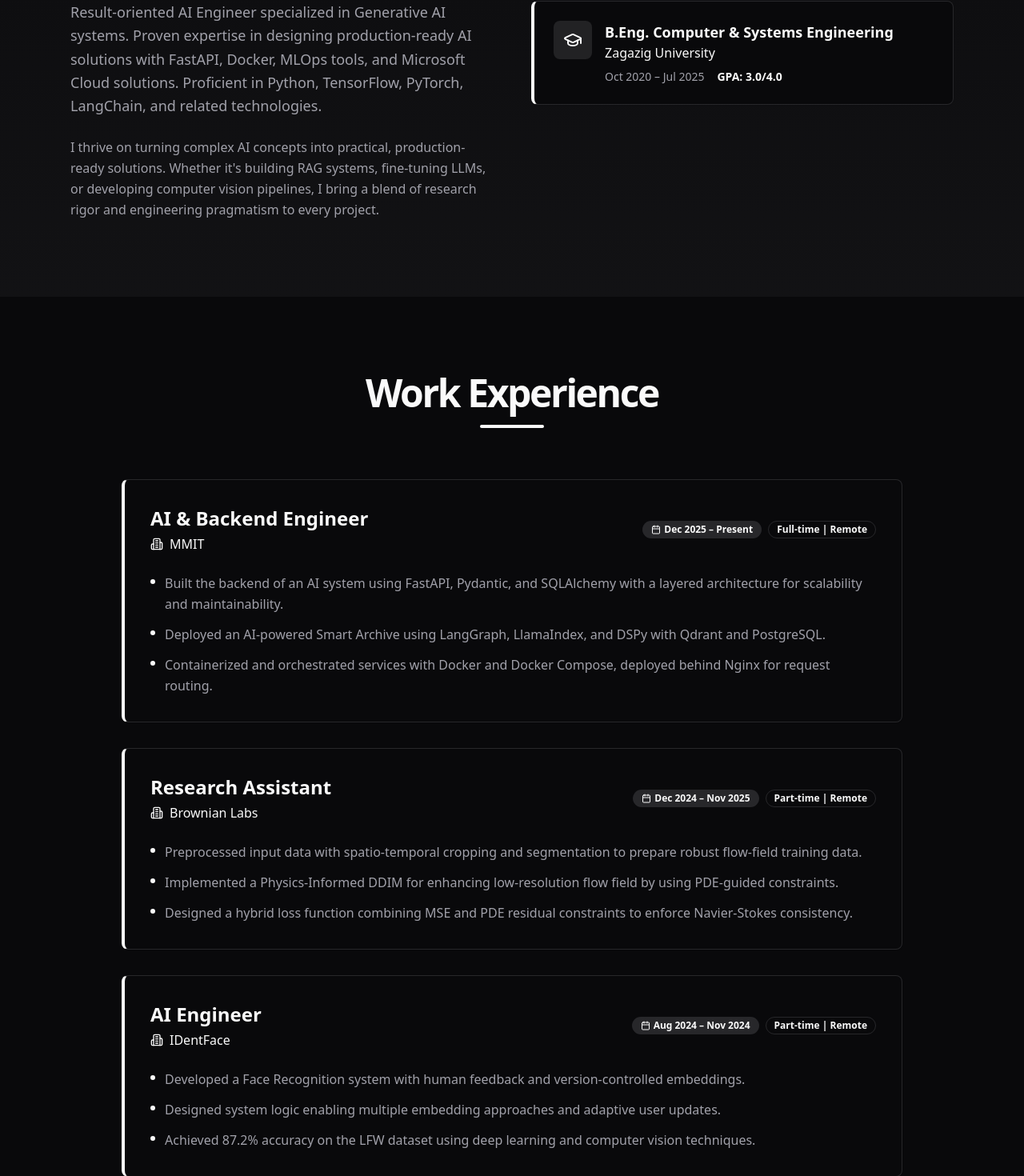
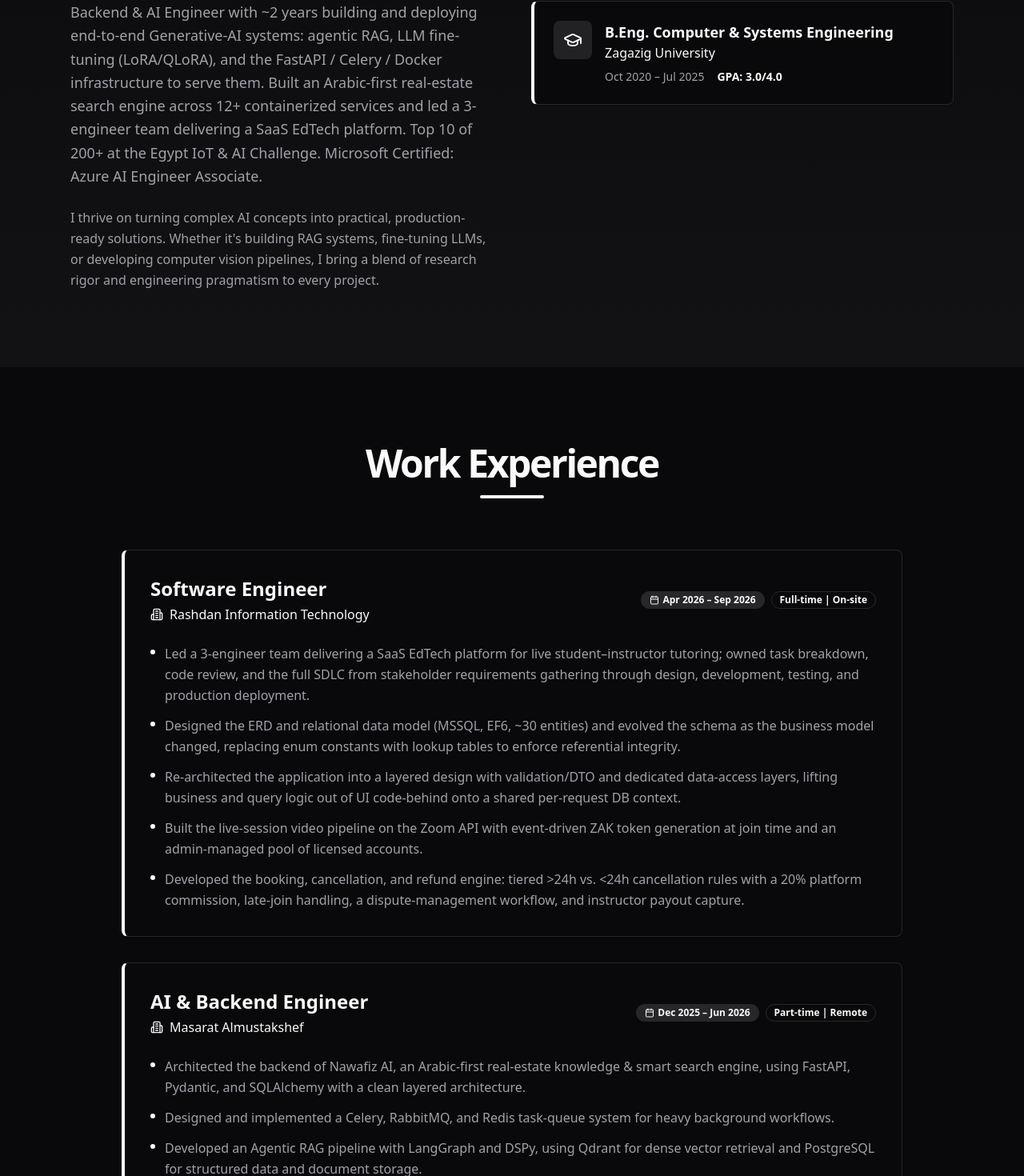
Before and after one commit to MoNafea01/portfolio, a React (Vite) app: page / in a window 1280 px wide. Shown: the part 1293-2763 px from the top of the page at 80% size. Built offline with nearby package versions, Linux system fonts and the light colour scheme.

Commit message:
refactor: update portfolio details to reflect Backend & AI Engineer role and enhance project descriptions

```diff
--- a/index.html
+++ b/index.html
@@ -6,9 +6,9 @@
   <link rel="icon" type="image/svg+xml" href="/vite.svg" />
   <meta name="viewport" content="width=device-width, initial-scale=1.0" />
   <link rel="shortcut icon" href="favicon.ico" type="image/x-icon">
-  <title>Mohamed K. Nafea | AI Engineer Portfolio</title>
+  <title>Mohamed K. Nafea | Backend & AI Engineer Portfolio</title>
   <meta name="description"
-    content="Portfolio of Mohamed K. Nafea, an AI Engineer specializing in Generative AI and Computer Vision." />
+    content="Portfolio of Mohamed K. Nafea, a Backend & AI Engineer building end-to-end Generative-AI systems: agentic RAG, LLM fine-tuning, and FastAPI / Celery / Docker infrastructure." />
 </head>
 
 <body>
--- a/src/components/sections/About.tsx
+++ b/src/components/sections/About.tsx
@@ -4,7 +4,7 @@ import { Card, CardContent } from "@/components/ui/card";
 
 export const About = () => {
     const stats = [
-        { icon: Briefcase, label: "Experience", value: "1+ Year" },
+        { icon: Briefcase, label: "Experience", value: "2+ Years" },
         { icon: Code2, label: "Projects", value: "10+" },
         { icon: GraduationCap, label: "Education", value: "B.Eng." },
         { icon: MapPin, label: "Location", value: "Egypt" },
--- a/src/constants/index.ts
+++ b/src/constants/index.ts
@@ -1,13 +1,13 @@
 export const PROFILE = {
     name: "Mohamed K. Nafea",
-    title: "AI Engineer",
+    title: "Backend & AI Engineer",
     email: "monafe301@gmail.com",
     phone: "+20 1129330746",
-    location: "Zagazig, Egypt",
+    location: "Cairo, Egypt",
     github: "https://github.com/MoNafea01",
     linkedin: "https://linkedin.com/in/monafea01",
     kaggle: "https://kaggle.com/mohamednafea01",
-    summary: "Result-oriented AI Engineer specialized in Generative AI systems. Proven expertise in designing production-ready AI solutions with FastAPI, Docker, MLOps tools, and Microsoft Cloud solutions. Proficient in Python, TensorFlow, PyTorch, LangChain, and related technologies.",
+    summary: "Backend & AI Engineer with ~2 years building and deploying end-to-end Generative-AI systems: agentic RAG, LLM fine-tuning (LoRA/QLoRA), and the FastAPI / Celery / Docker infrastructure to serve them. Built an Arabic-first real-estate search engine across 12+ containerized services and led a 3-engineer team delivering a SaaS EdTech platform. Top 10 of 200+ at the Egypt IoT & AI Challenge. Microsoft Certified: Azure AI Engineer Associate.",
     resumeLink: "/portfolio/Mohamed_Nafea.pdf"
 };
 
@@ -22,73 +22,102 @@ export const EDUCATION = [
 
 export const EXPERIENCE = [
     {
+        role: "Software Engineer",
+        company: "Rashdan Information Technology",
+        period: "Apr 2026 – Sep 2026",
+        type: "Full-time | On-site",
+        description: [
+            "Led a 3-engineer team delivering a SaaS EdTech platform for live student–instructor tutoring; owned task breakdown, code review, and the full SDLC from stakeholder requirements gathering through design, development, testing, and production deployment.",
+            "Designed the ERD and relational data model (MSSQL, EF6, ~30 entities) and evolved the schema as the business model changed, replacing enum constants with lookup tables to enforce referential integrity.",
+            "Re-architected the application into a layered design with validation/DTO and dedicated data-access layers, lifting business and query logic out of UI code-behind onto a shared per-request DB context.",
+            "Built the live-session video pipeline on the Zoom API with event-driven ZAK token generation at join time and an admin-managed pool of licensed accounts.",
+            "Developed the booking, cancellation, and refund engine: tiered >24h vs. <24h cancellation rules with a 20% platform commission, late-join handling, a dispute-management workflow, and instructor payout capture."
+        ]
+    },
+    {
         role: "AI & Backend Engineer",
-        company: "MMIT",
-        period: "Dec 2025 – Present",
-        type: "Full-time | Remote",
+        company: "Masarat Almustakshef",
+        period: "Dec 2025 – Jun 2026",
+        type: "Part-time | Remote",
         description: [
-            "Built the backend of an AI system using FastAPI, Pydantic, and SQLAlchemy with a layered architecture for scalability and maintainability.",
-            "Deployed an AI-powered Smart Archive using LangGraph, LlamaIndex, and DSPy with Qdrant and PostgreSQL.",
-            "Containerized and orchestrated services with Docker and Docker Compose, deployed behind Nginx for request routing."
+            "Architected the backend of Nawafiz AI, an Arabic-first real-estate knowledge & smart search engine, using FastAPI, Pydantic, and SQLAlchemy with a clean layered architecture.",
+            "Designed and implemented a Celery, RabbitMQ, and Redis task-queue system for heavy background workflows.",
+            "Developed an Agentic RAG pipeline with LangGraph and DSPy, using Qdrant for dense vector retrieval and PostgreSQL for structured data and document storage.",
+            "Built an Arabic-first entity resolution system using LLM-generated aliases stored in PostgreSQL, with Redis for fuzzy matching of compound names and cities.",
+            "Designed the observability stack (Langfuse for LLM tracing, Prometheus and Grafana for system metrics) and containerized 12+ services with Docker Compose behind an Nginx reverse proxy."
         ]
     },
     {
         role: "Research Assistant",
         company: "Brownian Labs",
         period: "Dec 2024 – Nov 2025",
-        type: "Part-time | Remote",
+        type: "Research Group | Remote",
         description: [
-            "Preprocessed input data with spatio-temporal cropping and segmentation to prepare robust flow-field training data.",
-            "Implemented a Physics-Informed DDIM for enhancing low-resolution flow field by using PDE-guided constraints.",
-            "Designed a hybrid loss function combining MSE and PDE residual constraints to enforce Navier-Stokes consistency."
+            "Preprocessed input data with spatio-temporal cropping to prepare it for the deep learning model.",
+            "Implemented a Physics-Informed DDIM for enhancing low-resolution flow fields using PDE-guided constraints.",
+            "Designed a hybrid loss function combining MSE with a PDE residual to keep the model consistent with Navier-Stokes physics."
         ]
     },
     {
         role: "AI Engineer",
         company: "IDentFace",
         period: "Aug 2024 – Nov 2024",
-        type: "Part-time | Remote",
+        type: "Freelance | Remote",
         description: [
-            "Developed a Face Recognition system with human feedback and version-controlled embeddings.",
-            "Designed system logic enabling multiple embedding approaches and adaptive user updates.",
-            "Achieved 87.2% accuracy on the LFW dataset using deep learning and computer vision techniques."
+            "Developed a face recognition system with human-in-the-loop feedback and version-controlled embeddings.",
+            "Designed system logic enabling multiple embedding approaches and adaptive user updates; achieved 87.2% accuracy on the LFW dataset."
         ]
     }
 ];
 
 export const PROJECTS = [
     {
-        title: "Mini-RAG",
-        subtitle: "A minimal production-grade RAG system",
+        title: "AINO",
+        subtitle: "Node-Based Machine Learning Workflow Platform",
+        period: "Nov 2024 – Present",
+        award: "Top 10 at Egypt IoT & AI Challenge",
+        links: {
+            code: "https://github.com/MoNafea01/AI-NO",
+            demo: "https://www.youtube.com/watch?v=el-Ggeef4ZM"
+        },
+        description: [
+            "Architected a decoupled, high-performance execution engine using FastAPI for CRUD operations and Celery/RabbitMQ for heavy background computation, reducing main API thread blocking to 0%.",
+            "Engineered an optimized DAG executor that resolves node dependencies via topological sorting, with concurrent execution of nodes within the same topological level.",
+            "Developed a custom state-hashing execution cache for incremental workflow resumption, plus a version-control system supporting undo/redo and restore.",
+            "Created a proprietary encrypted project format (.ainoprj) to secure and commercialize workflow distribution.",
+            "Engineered a multi-agent system integrated with the backend APIs via an MCP tool to build pipelines and execute tasks."
+        ],
+        stack: ["FastAPI", "Celery", "RabbitMQ", "Redis", "PostgreSQL", "SQLAlchemy", "Docker Compose", "Nginx", "Scikit-Learn", "Keras", "TensorFlow"]
+    },
+    {
+        title: "LiveKit Saudi End-of-Utterance Detector",
+        subtitle: "EOU detection for Saudi Arabic",
+        period: "Oct 2025 – Dec 2025",
+        links: {
+            code: "https://github.com/MoNafea01",
+            demo: "https://huggingface.co/spaces/MoNafea01/Saudi-Eou-AraBERT"
+        },
+        description: [
+            "Engineered an end-of-utterance detection system optimized for the Saudi Arabic dialect; fine-tuned AraBERT with LoRA for efficient, accurate sequence classification.",
+            "Developed a custom LiveKit turn-detector plugin that infers EOU probabilities from conversation context.",
+            "Curated a custom Saudi EOU dataset, tracked training experiments with Weights & Biases, and deployed an interactive Gradio demo on Hugging Face Spaces."
+        ],
+        stack: ["LiveKit", "Hugging Face", "PyTorch", "AraBERT", "Groq", "Cartesia", "Gradio", "Wandb", "pytest"]
+    },
+    {
+        title: "Backend-Agnostic RAG System",
+        subtitle: "Pluggable Storage & LLM Providers",
         period: "Nov 2025 – Feb 2026",
         links: {
             code: "https://github.com/MoNafea01/mini-rag",
             demo: "https://github.com/MoNafea01/mini-rag"
         },
         description: [
-            "Built a RAG system with FastAPI and LangChain, supporting dynamic switching between Postgres and MongoDB with multiple LLM providers and vector stores.",
-            "Optimized high-volume ingestion using asynchronous parsing and embedding tasks with Celery, RabbitMQ, and Redis.",
-            "Deployed robust infrastructure with Docker Compose and Nginx and added observability using Prometheus and Grafana."
+            "Refactored a fixed RAG stack into a fully backend-agnostic design: abstracted the document store (MongoDB / PostgreSQL) and vector store (Qdrant / pgvector) behind independent interfaces, making all four combinations switchable from one config file with zero code change.",
+            "Extended the LLM-provider abstraction with a Groq adapter alongside OpenAI / Ollama / Cohere, keeping a single call interface across all four.",
+            "Deployed with Docker Compose, using Celery, Redis, and RabbitMQ for asynchronous parsing and embedding."
         ],
-        stack: ["FastAPI", "LangChain", "Postgres", "MongoDB", "Qdrant", "Docker", "Celery", "Redis", "Prometheus", "Grafana", "Nginx", "RabbitMQ"]
-    },
-    {
-        title: "AINO",
-        subtitle: "No Code Platform for AI Development",
-        period: "Nov 2024 – Aug 2025",
-        award: "Top 10 at Egypt IOT & AI Challenge",
-        links: {
-            code: "https://github.com/MoNafea01/AI-NO",
-            demo: "https://www.youtube.com/watch?v=el-Ggeef4ZM"
-        },
-        description: [
-            "Designed the system architecture (Service and Repository layers) for modular AI node interaction using DRF.",
-            "Created a file conversion script for AINOPRJ format.",
-            "Developed a multi-Agent AI solution capable of interacting with user & pipelines execution via a CLI tool.",
-            "Implemented a custom CLI tool supporting full CRUD operations that communicates with backend server.",
-            "Led the team as Project Leader, managing development progress and task distribution."
-            ],
-        stack: ["Django", "REST API", "PostgreSQL", "FastAPI", "Uvicorn", "Pydantic", "LangChain", "Gradio", "Scikit-Learn", "NumPy", "Pandas", "TensorFlow", "Keras", "OpenCV"]
+        stack: ["FastAPI", "Postgres", "MongoDB", "Qdrant", "pgvector", "Docker", "Celery", "Redis", "RabbitMQ"]
     },
     {
         title: "LLM Fine-tuning",
@@ -104,21 +133,6 @@ export const PROJECTS = [
             "Validated system performance with Locust stress tests."
         ],
         stack: ["LLaMA-Factory", "vLLM", "PyTorch", "Wandb", "Qwen", "Locust"]
-    },
-    {
-        title: "LiveKit Saudi End-of-Utterance Detector",
-        subtitle: "EOU detection for Saudi Arabic",
-        period: "Oct 2025 – Dec 2025",
-        links: {
-            code: "https://github.com/MoNafea01",
-            demo: "https://huggingface.co/spaces/MoNafea01/Saudi-Eou-AraBERT"
-        },
-        description: [
-            "Engineered an end-of-utterance detector optimized for Saudi Arabic and fine-tuned AraBERT with LoRA for efficient sequence classification.",
-            "Developed a custom LiveKit turn detector plugin that infers EOU probabilities from conversation context.",
-            "Curated a custom Saudi EOU dataset, tracked experiments with Weights and Biases, and shipped an interactive Gradio demo."
-        ],
-        stack: ["LiveKit", "Hugging Face", "PyTorch", "AraBERT", "Gradio", "Wandb", "pytest"]
     },
     {
         title: "Garbage Classifier",
@@ -162,20 +176,19 @@ export const PROJECTS = [
 ];
 
 export const SKILLS = {
-    "SWE": ["OS", "SQL", "Algorithms", "Data Structures", "Computer Networks", "Computer Organization", "OOP", "Python", "Java", "C", "MATLAB"],
-    "DS & ML": ["NumPy", "Pandas", "Matplotlib", "Seaborn", "Scikit-Learn", "TensorFlow", "PyTorch", "Keras"],
-    "AI & LLM Frameworks": ["LangChain", "LangGraph", "DSPy", "LlamaIndex", "Hugging Face", "LLaMA-Factory", "OpenCV", "YOLO"],
-    "Backend & Databases": ["FastAPI", "Django", "PostgreSQL", "MongoDB", "Qdrant", "Redis"],
-    "MLOps & Infrastructure": ["Azure AI Foundry", "Docker", "RabbitMQ", "Nginx", "MLflow", "Gradio", "Prometheus", "Wandb"],
-    "Tools": ["Microsoft Azure", "VS Code", "Postman", "Git", "GitHub", "Google Colab"],
-    "Soft Skills": ["Research", "Leadership", "Problem Solving", "Communication", "Time Management", "Critical Thinking"],
+    "Programming Languages": ["Python", "C#", "SQL"],
+    "AI & LLM": ["LangGraph", "LangChain", "DSPy", "RAG & Agentic RAG", "Multi-Agent Systems", "MCP", "Hugging Face", "LLaMA-Factory", "Fine-tuning (LoRA/QLoRA)", "Prompt Engineering", "vLLM"],
+    "Machine Learning": ["PyTorch", "TensorFlow/Keras", "Scikit-Learn", "NumPy", "Pandas", "Diffusion Models"],
+    "Backend & Data": ["FastAPI", "REST API Design", "SQLAlchemy", "Pydantic", "Celery", "PostgreSQL", "MongoDB", "Redis", "Qdrant/pgvector", "MSSQL", ".NET/EF6"],
+    "Infra & MLOps": ["Docker & Compose", "Nginx", "RabbitMQ", "CI/CD (GitHub Actions)", "Prometheus", "Grafana", "Langfuse", "Wandb", "Azure"],
+    "Practices": ["System Design", "Git", "Testing (pytest)", "Agile", "Code Review", "Team Leadership"],
     "Languages": ["Arabic (Native)", "English (Fluent)"]
 };
 
 export const CERTIFICATES = [
-    { name: "Microsoft Certified: Azure AI Engineer Associate", date: "Dec 2025 - Dec 2026", link: "https://learn.microsoft.com/api/credentials/share/en-us/MohamedKamalHosniNafea/828B411E89303CD5?sharingId=2880F06DA7588263" },
-    { name: "Deep Learning with PyTorch, Keras and TensorFlow | IBM", date: "Feb 2026", link: "https://www.coursera.org/account/accomplishments/badge/3nnHyPZvTC65x8j2bzwuvQ" },
+    { name: "Microsoft Certified: Azure AI Engineer Associate", date: "Dec 2025 – Dec 2026", link: "https://learn.microsoft.com/api/credentials/share/en-us/MohamedKamalHosniNafea/828B411E89303CD5?sharingId=2880F06DA7588263" },
+    { name: "AI Engineer Path | IBM", date: "Jan 2026", link: "https://www.coursera.org/account/accomplishments/badge/3nnHyPZvTC65x8j2bzwuvQ" },
     { name: "Generative AI Specialist | DEPI", date: "Oct 2024", link: "https://drive.google.com/file/d/1-neR1ttcKSpuLF-93OO0uVTMUWNsUfNv" },
-    { name: "Machine Learning | NTI", date: "Jul 2024", link: "https://drive.google.com/file/d/19Ac0qndmPRCPjriHbQ4eugyEBfrcNMDZ" },
+    { name: "ML Engineer | NTI", date: "Sep 2024", link: "https://drive.google.com/file/d/19Ac0qndmPRCPjriHbQ4eugyEBfrcNMDZ" },
     { name: "Supervised Machine Learning | DeepLearning.AI", date: "Aug 2023", link: "https://www.coursera.org/account/accomplishments/certificate/5Q24UMGEYFN2" }
 ];
```
Also changed, not shown: 1 other file (tests, documents, lock files or other folders).
